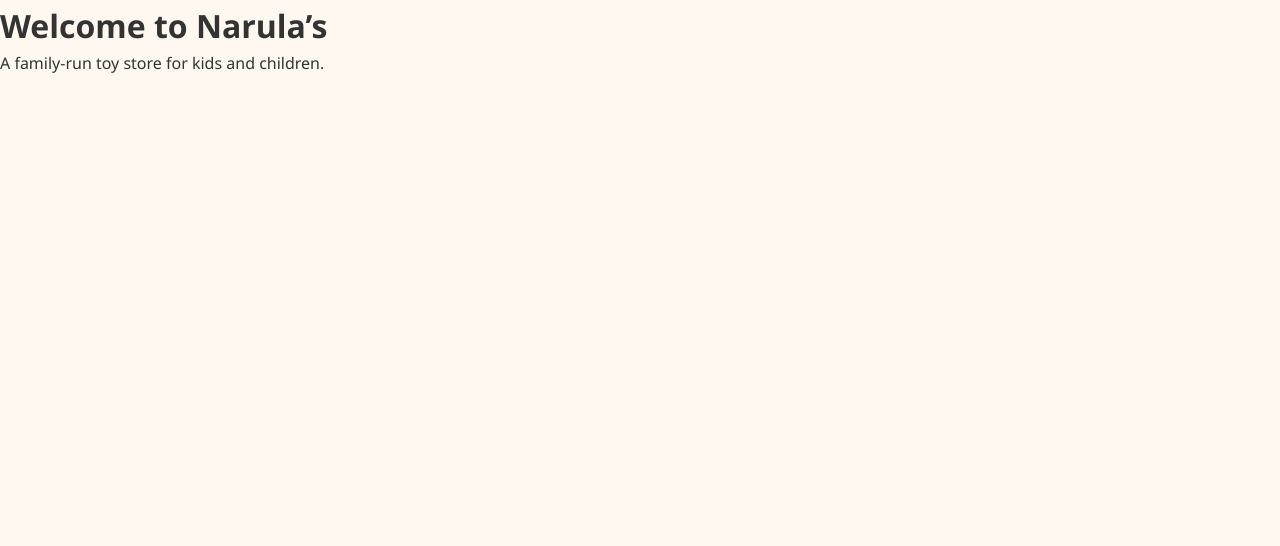
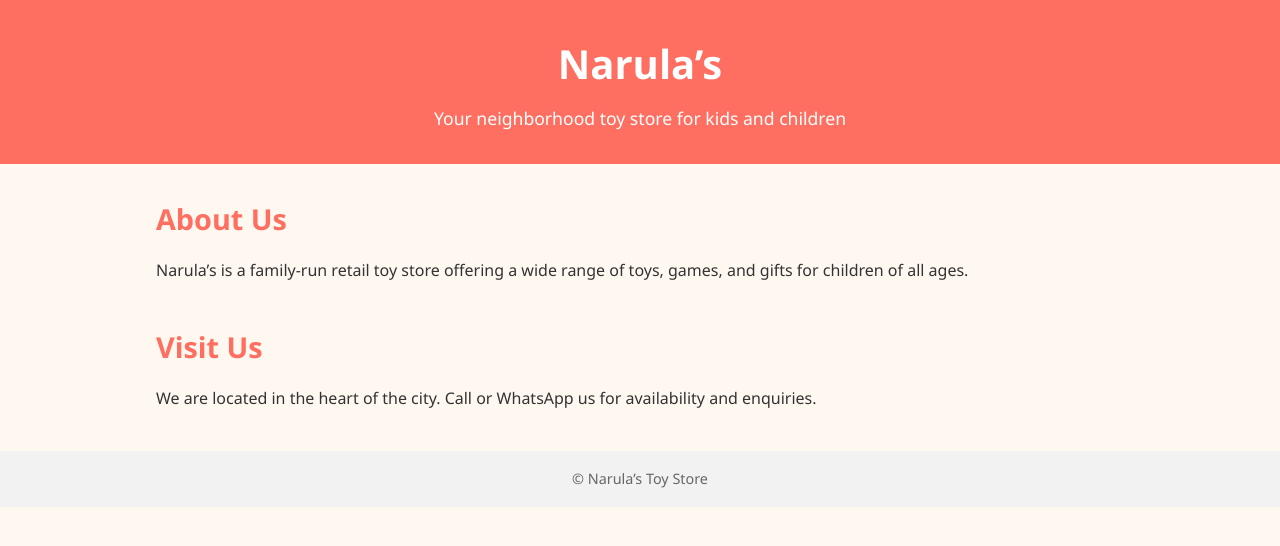
Before and after one commit to Narulas-toys/narulas, a plain HTML site: page index.html in a window 1280 px wide. Drawn offline with Linux system fonts and the light colour scheme.

Commit message:
Update index.html

```diff
--- a/index.html
+++ b/index.html
@@ -1,11 +1,38 @@
 <!DOCTYPE html>
-<html>
+<html lang="en">
 <head>
+  <meta charset="UTF-8">
   <title>Narula’s Toy Store</title>
   <link rel="stylesheet" href="style.css">
 </head>
 <body>
-  <h1>Welcome to Narula’s</h1>
-  <p>A family-run toy store for kids and children.</p>
+
+<header>
+  <h1>Narula’s</h1>
+  <p>Your neighborhood toy store for kids and children</p>
+</header>
+
+<main>
+  <section>
+    <h2>About Us</h2>
+    <p>
+      Narula’s is a family-run retail toy store offering a wide range of toys,
+      games, and gifts for children of all ages.
+    </p>
+  </section>
+
+  <section>
+    <h2>Visit Us</h2>
+    <p>
+      We are located in the heart of the city.
+      Call or WhatsApp us for availability and enquiries.
+    </p>
+  </section>
+</main>
+
+<footer>
+  © Narula’s Toy Store
+</footer>
+
 </body>
 </html>
```
